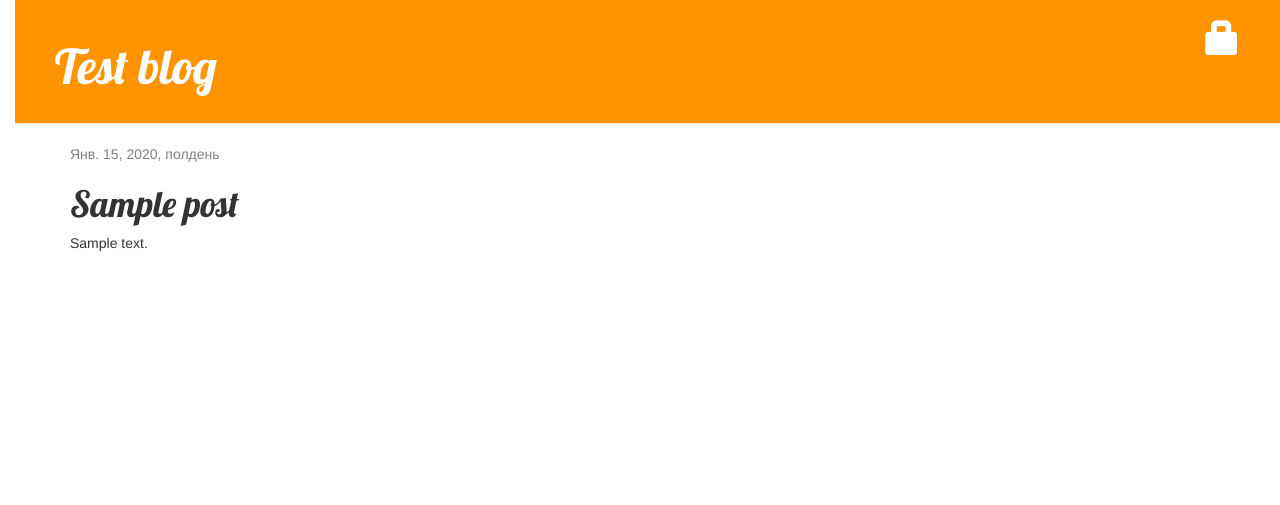
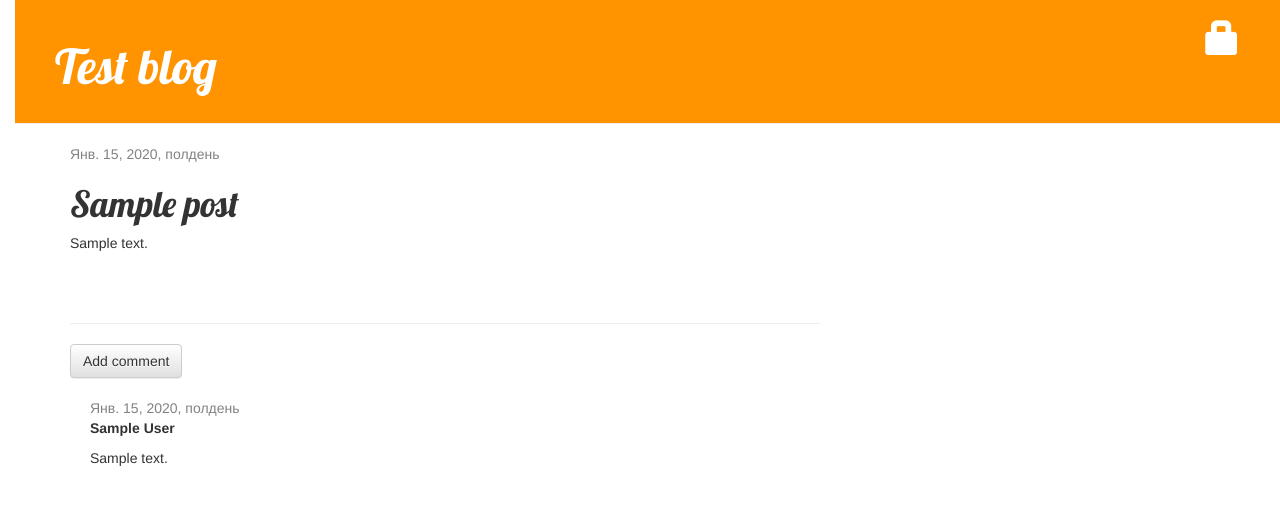
Before and after one commit to AvRack/djangogilrs, a Django app: page /post/1/ in a window 1280 px wide. Shown: the top 505 px of the page. Run offline with Django 3.2, Linux system fonts and the light colour scheme; tables that the repository leaves empty hold one stand-in row (values such as "Sample post"); some libraries are stand-ins or nearby versions.

Commit message:
Added comments to posts

```diff
--- a/blog/admin.py
+++ b/blog/admin.py
@@ -1,5 +1,6 @@
 from django.contrib import admin
-from .models import Post
+from .models import Post, Comment
 
 admin.site.register(Post)
+admin.site.register(Comment)
 # Register your models here.
--- a/blog/models.py
+++ b/blog/models.py
@@ -15,3 +15,20 @@ class Post(models.Model):
 
     def __str__(self):
         return self.title
+
+    def approved_comments(self):
+        return self.comments.filter(approved_comment=True)
+
+class Comment(models.Model):
+    post = models.ForeignKey('blog.post', on_delete=models.CASCADE, related_name='comments')
+    author = models.CharField(max_length=200)
+    text = models.TextField()
+    created_date = models.DateTimeField(default=timezone.now)
+    approved_comment = models.BooleanField(default=False)
+
+    def approve(self):
+        self.approved_comment = True
+        self.save()
+
+    def __str__(self):
+        return self.text
--- a/blog/static/css/blog.css
+++ b/blog/static/css/blog.css
@@ -53,3 +53,7 @@ h1, h2, h3, h4 {
 .post h1 a, .post h1 a:visited {
     color: #000000;
 }
+
+.comment {
+    margin: 20px 0px 20px 20px;
+}
--- a/blog/templates/blog/post_detail.html
+++ b/blog/templates/blog/post_detail.html
@@ -16,4 +16,24 @@
         <h1>{{ post.title }}</h1>
         <p>{{ post.text|linebreaksbr }}</p>
     </div>
+    <hr>
+    <a class="btn btn-default" href="{% url 'add_comment_to_post' pk=post.pk %}">Add comment</a>
+    {% for comment in post.comments.all %}
+    {% if user.is_authenticated or comment.approved_comment %}
+    <div class="comment">
+        <div class="date">
+            {{ comment.created_date }}
+            {% if not comment.approved_comment %}
+                <a class="btn btn-default" href="{% url 'comment_remove' pk=comment.pk %}"><span class="glyphicon glyphicon-remove"></span></a>
+                <a class="btn btn-default" href="{% url 'comment_approve' pk=comment.pk %}"><span class="glyphicon glyphicon-ok"></span></a>
+            {% endif %}
+        </div>
+        <strong>{{ comment.author }}</strong>
+        <p>{{ comment.text|linebreaks }}</p>
+    </div>
+    {% endif %}
+{% empty %}
+    <p>No comments here yet :(</p>
+{% endfor %}
+
 {% endblock %}
--- a/blog/templates/blog/post_list.html
+++ b/blog/templates/blog/post_list.html
@@ -8,6 +8,7 @@
             </div>
             <h1><a href="{% url 'post_detail' pk=post.pk %}">{{ post.title }}</a></h1>
             <p>{{ post.text|linebreaksbr }}</p>
+            <a href="{% url 'post_detail' pk=post.pk %}">Comments: {{ post.approved_comments.count }}</a>
         </div>
     {% endfor %}
 {% endblock %}
--- a/blog/urls.py
+++ b/blog/urls.py
@@ -9,4 +9,7 @@ urlpatterns = [
     path('drafts/', views.post_draft_list, name='post_draft_list'),
     path('post/<pk>/publish/', views.post_publish, name='post_publish'),
     path('post/<pk>/remove/', views.post_remove, name='post_remove'),
+    path('post/<int:pk>/comment/', views.add_comment_to_post, name='add_comment_to_post'),
+    path('comment/<int:pk>/approve/', views.comment_approve, name='comment_approve'),
+    path('comment/<int:pk>/remove/', views.comment_remove, name='comment_remove'),
 ]
--- a/blog/views.py
+++ b/blog/views.py
@@ -1,8 +1,8 @@
 from django.shortcuts import render, get_object_or_404, redirect
 from django.utils import timezone
 from django.contrib.auth.decorators import login_required
-from .models import Post
-from .forms import PostForm
+from .models import Post, Comment
+from .forms import PostForm, CommentForm
 
 # Create your views here.
 
@@ -59,3 +59,28 @@ def post_remove(request, pk):
     post = get_object_or_404(Post, pk=pk)
     post.delete()
     return redirect('post_list')
+
+def add_comment_to_post(request, pk):
+    post = get_object_or_404(Post, pk=pk)
+    if request.method == "POST":
+        form = CommentForm(request.POST)
+        if form.is_valid():
+            comment = form.save(commit=False)
+            comment.post = post
+            comment.save()
+            return redirect('post_detail', pk=post.pk)
+    else:
+        form = CommentForm()
+    return render(request, 'blog/add_comment_to_post.html', {'form': form})
+
+@login_required
+def comment_approve(request, pk):
+    comment = get_object_or_404(Comment, pk=pk)
+    comment.approve()
+    return redirect('post_detail', pk=comment.post.pk)
+
+@login_required
+def comment_remove(request, pk):
+    comment = get_object_or_404(Comment, pk=pk)
+    comment.delete()
+    return redirect('post_detail', pk=comment.post.pk)
```
Also changed, not shown: blog/forms.py (+7 -1 lines), blog/templates/blog/add_comment_to_post.html (added, +9 -0 lines), blog/migrations/0002_comment.py (added).
